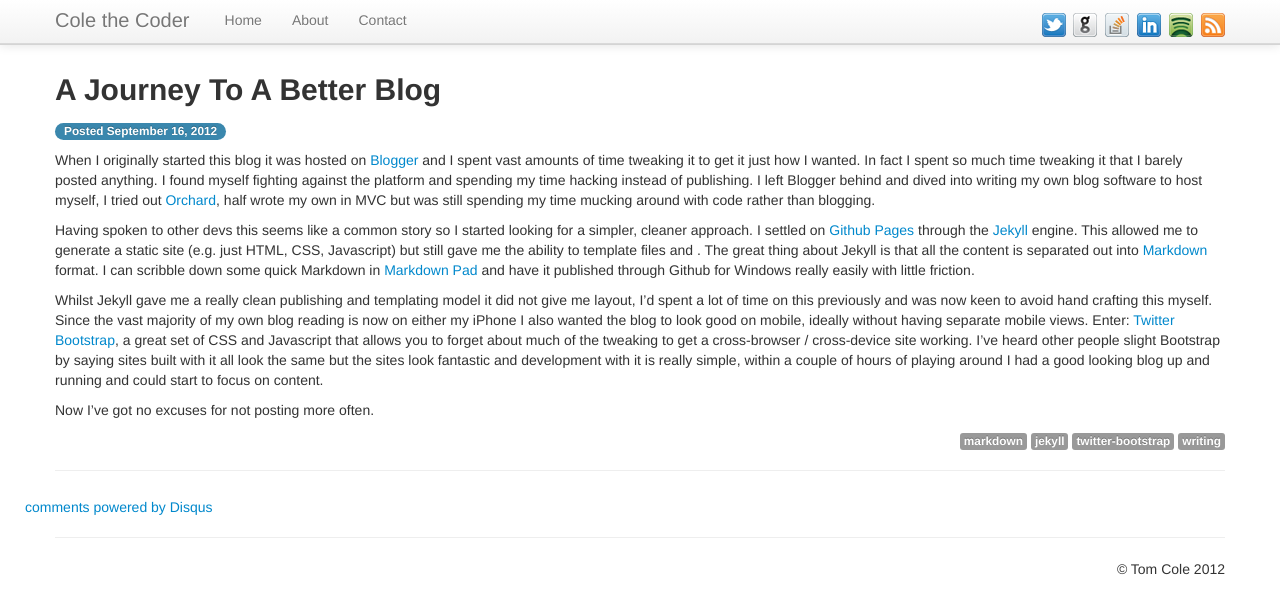
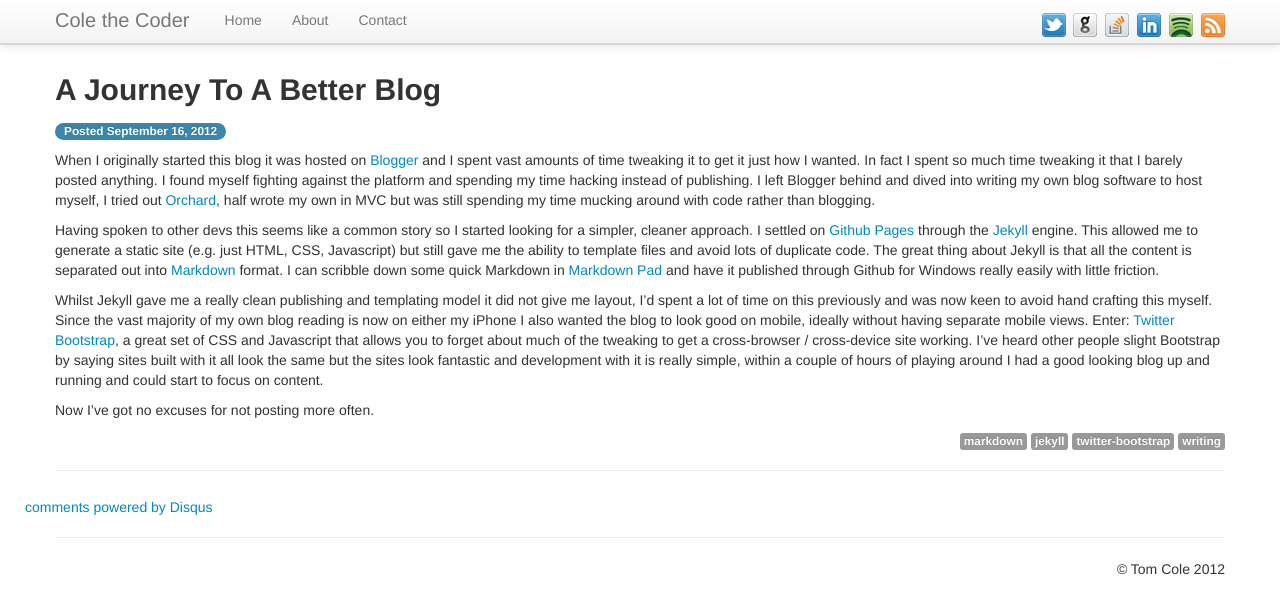
Before and after one commit to colethecoder/colethecoder.github.com, a Jekyll site: the page built from _posts/2012-09-16-Markdown-MVC-Mashup.md, in a window 1280 px wide. Shown: the top 614 px of the page. Built offline with Jekyll 4.4.1, drawn with Linux system fonts in a browser that asks for light colours; Markdown is read by kramdown in place of the engine named in the settings; comment, search, counter and statistics services are not loaded.

Commit message:
typo fix

```diff
--- a/_posts/2012-09-16-Markdown-MVC-Mashup.md
+++ b/_posts/2012-09-16-Markdown-MVC-Mashup.md
@@ -5,7 +5,7 @@
 ---
 When I originally started this blog it was hosted on [Blogger](http://www.blogger.com/home "http://www.blogger.com/home") and I spent vast amounts of time tweaking it to get it just how I wanted. In fact I spent so much time tweaking it that I barely posted anything. I found myself fighting against the platform and spending my time hacking instead of publishing. I left Blogger behind and dived into writing my own blog software to host myself, I tried out [Orchard](http://orchardproject.net/ "http://orchardproject.net/"), half wrote my own in MVC but was still spending my time mucking around with code rather than blogging.
 
-Having spoken to other devs this seems like a common story so I started looking for a simpler, cleaner approach. I settled on [Github Pages](http://pages.github.com/ "Github Pages") through the [Jekyll](https://github.com/mojombo/jekyll "Jekyll") engine. This allowed me to generate a static site (e.g. just HTML, CSS, Javascript) but still gave me the ability to template files and . The great thing about Jekyll is that all the content is separated out into [Markdown](http://daringfireball.net/projects/markdown/ "Daring Fireball Markdown Page") format. I can scribble down some quick Markdown in [Markdown Pad](http://markdownpad.com/ "Markdown Pad Project") and have it published through Github for Windows really easily with little friction.
+Having spoken to other devs this seems like a common story so I started looking for a simpler, cleaner approach. I settled on [Github Pages](http://pages.github.com/ "Github Pages") through the [Jekyll](https://github.com/mojombo/jekyll "Jekyll") engine. This allowed me to generate a static site (e.g. just HTML, CSS, Javascript) but still gave me the ability to template files and avoid lots of duplicate code. The great thing about Jekyll is that all the content is separated out into [Markdown](http://daringfireball.net/projects/markdown/ "Daring Fireball Markdown Page") format. I can scribble down some quick Markdown in [Markdown Pad](http://markdownpad.com/ "Markdown Pad Project") and have it published through Github for Windows really easily with little friction.
 
 Whilst Jekyll gave me a really clean publishing and templating model it did not give me layout, I'd spent a lot of time on this previously and was now keen to avoid hand crafting this myself. Since the vast majority of my own blog reading is now on either my iPhone I also wanted the blog to look good on mobile, ideally without having separate mobile views. Enter: [Twitter Bootstrap](http://twitter.github.com/bootstrap/index.html "Bootstrap pages on Github"), a great set of CSS and Javascript that allows you to forget about much of the tweaking to get a cross-browser / cross-device site working. I've heard other people slight Bootstrap by saying sites built with it all look the same but the sites look fantastic and development with it is really simple, within a couple of hours of playing around I had a good looking blog up and running and could start to focus on content.
 
```
